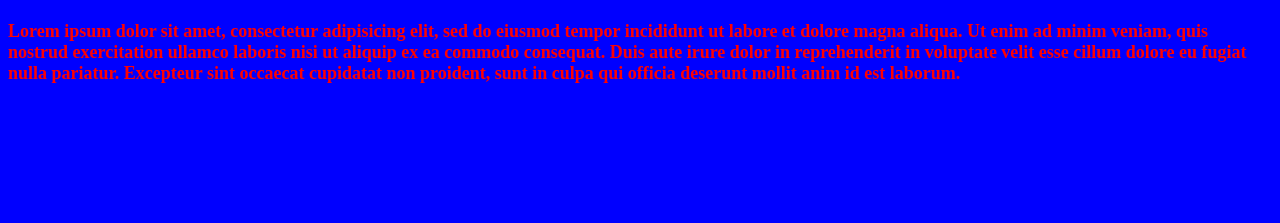
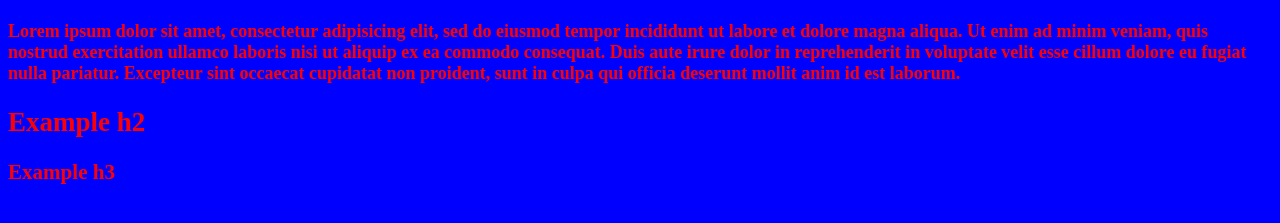
Before and after one commit to cristian-encalada/GitPractice, a plain HTML site: page index.html in a window 1280 px wide. Shown: the part 69-292 px from the top of the page. Drawn offline with Linux system fonts and the light colour scheme.

Commit message:
Adding h2 and h3

```diff
--- a/index.html
+++ b/index.html
@@ -14,5 +14,7 @@
 	cillum dolore eu fugiat nulla pariatur. Excepteur sint occaecat cupidatat non
 	proident, sunt in culpa qui officia deserunt mollit anim id est laborum.
 </p>
+<h2> Example h2 </h2>
+<h3>Example h3</h3>
 </body>
 </html>
```
